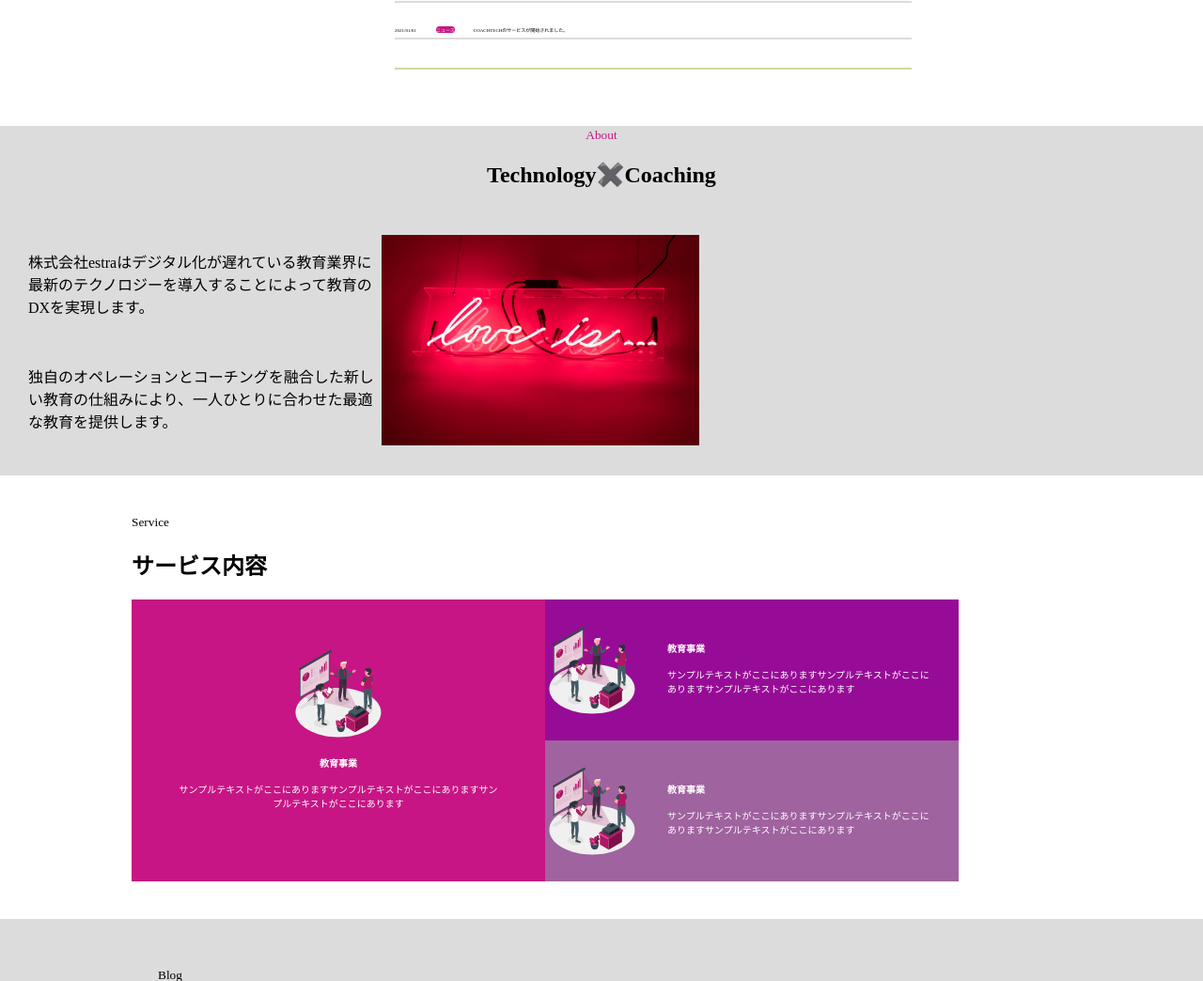
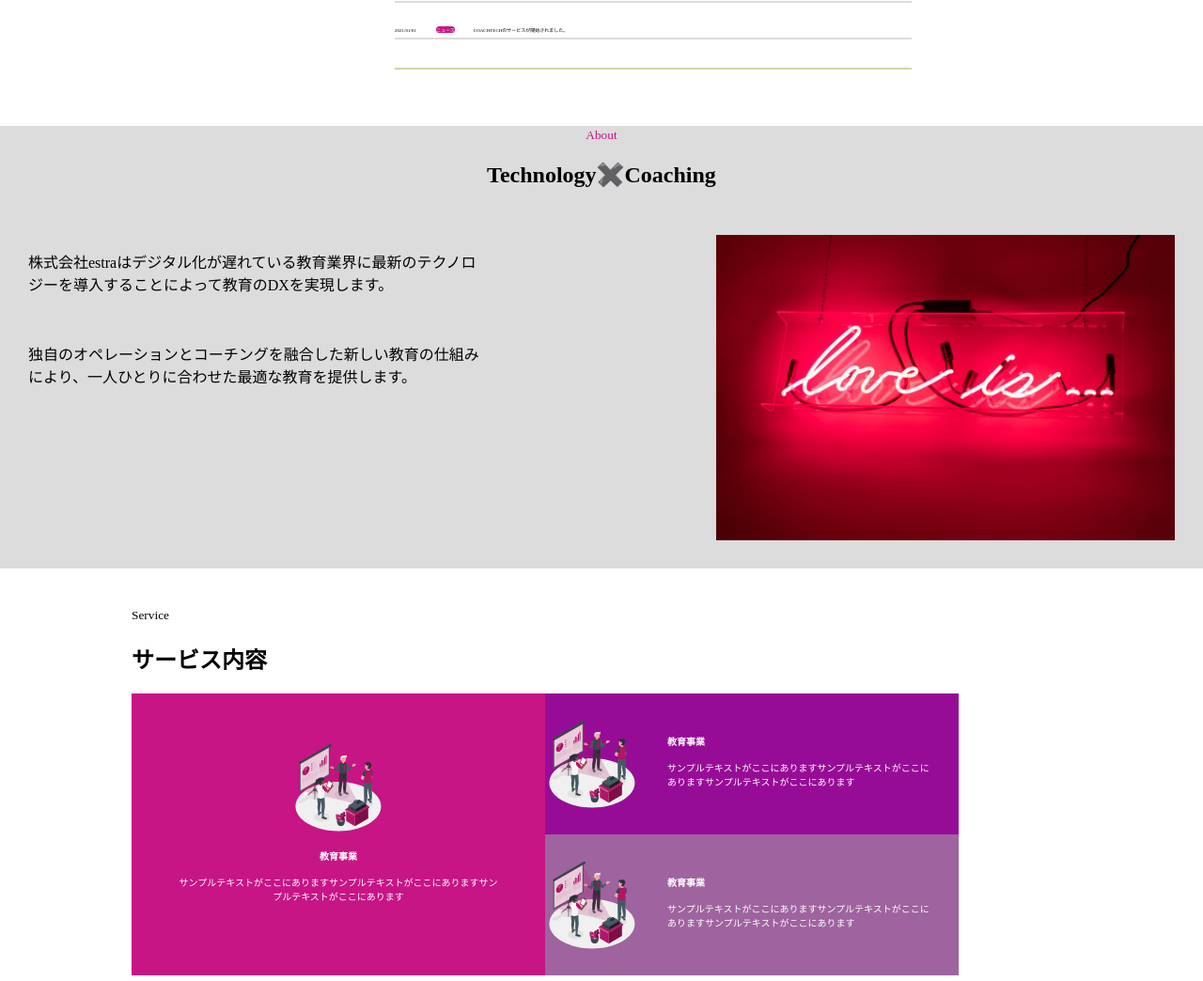
Before and after one commit to ka-yuya-ponta/longpage, a PHP site: page / in a window 1280 px wide. Shown: the part 982-2026 px from the top of the page at 94% size. Run offline with PHP 8.4, Linux system fonts and the light colour scheme.

Commit message:
second commit

```diff
--- a/style.css
+++ b/style.css
@@ -109,11 +109,13 @@ h3 {
 
 .text {
    display: flex;
-  justify-content: center;
+  justify-content: space-between;
   padding: 30px;}
+  .right {width: 40%;}
+  .left {width: 40%;}
 
 .right img {
-  width: 40%;
+  width: 100%;
   height: auto;
   display: block;}
 
```
